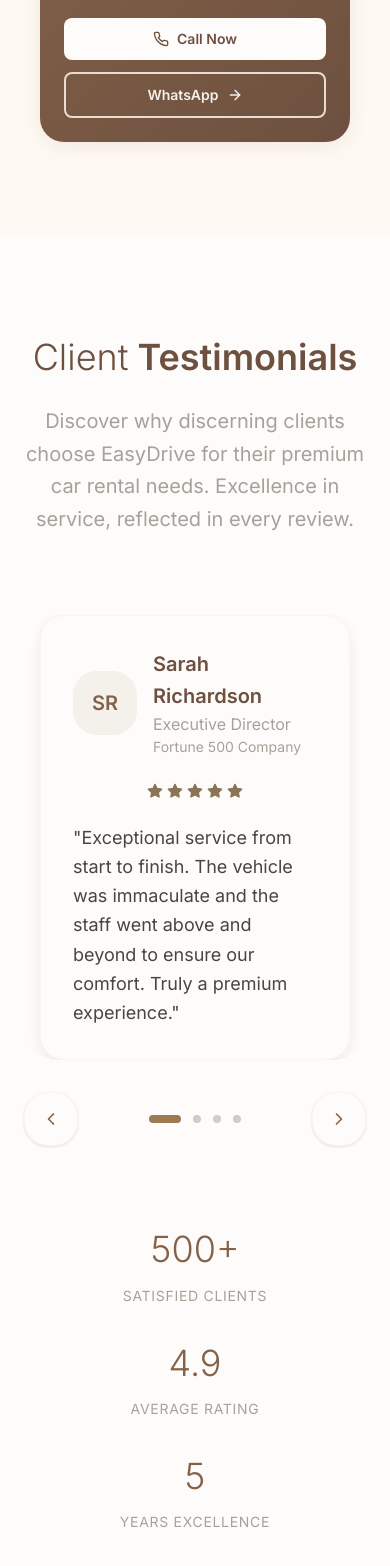
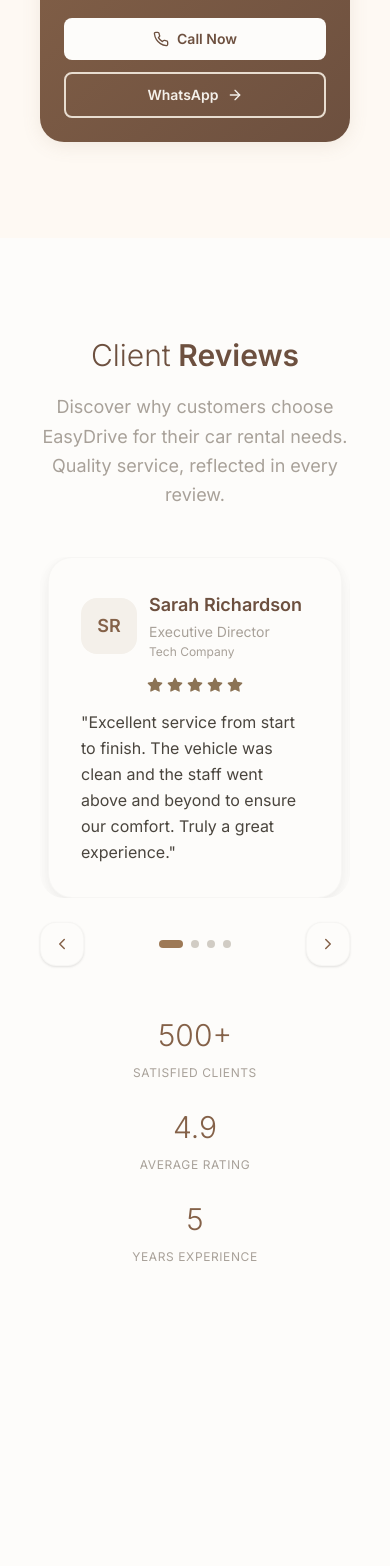
Before and after one commit to Indrojeet-nayek-work/EasyDriver, a React (Vite) app: page / in a window 390 px wide. Shown: the part 5302-6868 px from the top of the page. After the commit the page ends 6664 px from the top, so only its background shows below. Built offline with nearby package versions, Linux system fonts and the light colour scheme.

Commit message:
Update Testimonials with mobile responsiveness and remove premium terminology
cgen-ad7d993ff3c24acf8cd4aa8ca79fb8f1

```diff
--- a/src/components/Testimonials.jsx
+++ b/src/components/Testimonials.jsx
@@ -11,9 +11,9 @@ const Testimonials = () => {
       initials: "SR",
       rating: 5,
       review:
-        "Exceptional service from start to finish. The vehicle was immaculate and the staff went above and beyond to ensure our comfort. Truly a premium experience.",
+        "Excellent service from start to finish. The vehicle was clean and the staff went above and beyond to ensure our comfort. Truly a great experience.",
       position: "Executive Director",
-      company: "Fortune 500 Company",
+      company: "Tech Company",
     },
     {
       id: 2,
@@ -21,9 +21,9 @@ const Testimonials = () => {
       initials: "MC",
       rating: 5,
       review:
-        "Outstanding attention to detail and personalized service. The booking process was seamless and the vehicle exceeded our expectations for our special occasion.",
+        "Outstanding attention to detail and personalized service. The booking process was seamless and the vehicle exceeded our expectations for our trip.",
       position: "Entrepreneur",
-      company: "Tech Startup",
+      company: "Startup",
     },
     {
       id: 3,
@@ -31,9 +31,9 @@ const Testimonials = () => {
       initials: "ER",
       rating: 5,
       review:
-        "Professional, reliable, and luxurious. EasyDrive delivered exactly what they promised. The customer service team was incredibly helpful and responsive.",
+        "Professional, reliable, and affordable. EasyDrive delivered exactly what they promised. The customer service team was incredibly helpful and responsive.",
       position: "Marketing Director",
-      company: "Global Agency",
+      company: "Digital Agency",
     },
     {
       id: 4,
@@ -42,8 +42,8 @@ const Testimonials = () => {
       rating: 5,
       review:
         "Consistently excellent service with transparent pricing. The quality of vehicles and level of service sets them apart from other rental companies.",
-      position: "Investment Manager",
-      company: "Private Equity",
+      position: "Manager",
+      company: "Local Business",
     },
   ];
 
@@ -80,7 +80,7 @@ const Testimonials = () => {
         className={`${
           index < rating
             ? "text-accent-warm-brown fill-current"
-            : "text-neutral-warm-grey"
+            : "text-neutral-warm-grey dark:text-neutral-medium-grey"
         }`}
       />
     ));
@@ -89,37 +89,40 @@ const Testimonials = () => {
   return (
     <section
       id="testimonials"
-      className="section-padding bg-neutral-warm-white"
+      className="section-padding bg-neutral-warm-white dark:bg-neutral-charcoal"
     >
-      <div className="container">
-        <div className="text-center mb-20 space-y-6">
-          <h2 className="text-4xl lg:text-5xl font-light text-primary-800">
+      <div className="container px-4 sm:px-6 lg:px-8">
+        <div className="text-center mb-12 sm:mb-20 space-y-4 sm:space-y-6">
+          <h2 className="text-3xl sm:text-4xl lg:text-5xl font-light text-primary-800 dark:text-primary-200">
             Client
-            <span className="font-semibold"> Testimonials</span>
+            <span className="font-semibold"> Reviews</span>
           </h2>
-          <p className="text-xl text-neutral-medium-grey max-w-3xl mx-auto leading-relaxed">
-            Discover why discerning clients choose EasyDrive for their premium
-            car rental needs. Excellence in service, reflected in every review.
+          <p className="text-lg sm:text-xl text-neutral-medium-grey dark:text-neutral-warm-grey max-w-3xl mx-auto leading-relaxed">
+            Discover why customers choose EasyDrive for their car rental needs.
+            Quality service, reflected in every review.
           </p>
         </div>
 
         <div className="relative max-w-5xl mx-auto">
           {/* Desktop view - show multiple testimonials */}
-          <div className="hidden md:grid md:grid-cols-2 lg:grid-cols-3 gap-8">
+          <div className="hidden md:grid md:grid-cols-2 lg:grid-cols-3 gap-6 lg:gap-8">
             {testimonials.slice(0, 3).map((testimonial) => (
-              <div key={testimonial.id} className="card-premium space-y-6">
-                <div className="flex items-center space-x-4">
-                  <div className="w-14 h-14 bg-primary-100 rounded-2xl flex items-center justify-center text-primary-700 font-semibold text-lg">
+              <div
+                key={testimonial.id}
+                className="card-premium dark:bg-neutral-deep-brown dark:border-neutral-medium-grey/30 space-y-4 sm:space-y-6"
+              >
+                <div className="flex items-center space-x-3 sm:space-x-4">
+                  <div className="w-12 sm:w-14 h-12 sm:h-14 bg-primary-100 dark:bg-primary-900/20 rounded-xl sm:rounded-2xl flex items-center justify-center text-primary-700 dark:text-primary-400 font-semibold text-base sm:text-lg">
                     {testimonial.initials}
                   </div>
                   <div className="flex-1">
-                    <h4 className="font-semibold text-lg text-primary-800">
+                    <h4 className="font-semibold text-base sm:text-lg text-primary-800 dark:text-primary-200">
                       {testimonial.name}
                     </h4>
-                    <p className="text-sm text-neutral-medium-grey">
+                    <p className="text-xs sm:text-sm text-neutral-medium-grey dark:text-neutral-warm-grey">
                       {testimonial.position}
                     </p>
-                    <p className="text-xs text-neutral-medium-grey">
+                    <p className="text-xs text-neutral-medium-grey dark:text-neutral-warm-grey">
                       {testimonial.company}
                     </p>
                   </div>
@@ -129,7 +132,7 @@ const Testimonials = () => {
                   {renderStars(testimonial.rating)}
                 </div>
 
-                <blockquote className="text-neutral-charcoal leading-relaxed">
+                <blockquote className="text-neutral-charcoal dark:text-neutral-beige leading-relaxed text-sm sm:text-base">
                   "{testimonial.review}"
                 </blockquote>
               </div>
@@ -138,7 +141,7 @@ const Testimonials = () => {
 
           {/* Mobile carousel view */}
           <div className="md:hidden">
-            <div className="overflow-hidden rounded-3xl">
+            <div className="overflow-hidden rounded-2xl sm:rounded-3xl">
               <div
                 className="flex transition-transform duration-700 ease-in-out"
                 style={{ transform: `translateX(-${currentIndex * 100}%)` }}
@@ -146,21 +149,21 @@ const Testimonials = () => {
                 {testimonials.map((testimonial) => (
                   <div
                     key={testimonial.id}
-                    className="w-full flex-shrink-0 px-4"
+                    className="w-full flex-shrink-0 px-2"
                   >
-                    <div className="card-premium space-y-6">
-                      <div className="flex items-center space-x-4">
-                        <div className="w-16 h-16 bg-primary-100 rounded-2xl flex items-center justify-center text-primary-700 font-semibold text-xl">
+                    <div className="card-premium dark:bg-neutral-deep-brown dark:border-neutral-medium-grey/30 space-y-4 sm:space-y-6">
+                      <div className="flex items-center space-x-3 sm:space-x-4">
+                        <div className="w-14 sm:w-16 h-14 sm:h-16 bg-primary-100 dark:bg-primary-900/20 rounded-xl sm:rounded-2xl flex items-center justify-center text-primary-700 dark:text-primary-400 font-semibold text-lg sm:text-xl">
                           {testimonial.initials}
                         </div>
                         <div className="flex-1">
-                          <h4 className="font-semibold text-xl text-primary-800">
+                          <h4 className="font-semibold text-lg sm:text-xl text-primary-800 dark:text-primary-200">
                             {testimonial.name}
                           </h4>
-                          <p className="text-neutral-medium-grey">
+                          <p className="text-sm sm:text-base text-neutral-medium-grey dark:text-neutral-warm-grey">
                             {testimonial.position}
                           </p>
-                          <p className="text-sm text-neutral-medium-grey">
+                          <p className="text-xs sm:text-sm text-neutral-medium-grey dark:text-neutral-warm-grey">
                             {testimonial.company}
                           </p>
                         </div>
@@ -170,7 +173,7 @@ const Testimonials = () => {
                         {renderStars(testimonial.rating)}
                       </div>
 
-                      <blockquote className="text-neutral-charcoal leading-relaxed text-lg">
+                      <blockquote className="text-neutral-charcoal dark:text-neutral-beige leading-relaxed text-base sm:text-lg">
                         "{testimonial.review}"
                       </blockquote>
                     </div>
@@ -180,24 +183,27 @@ const Testimonials = () => {
             </div>
 
             {/* Mobile navigation */}
-            <div className="flex justify-between items-center mt-8">
+            <div className="flex justify-between items-center mt-6 sm:mt-8">
               <button
                 onClick={prevTestimonial}
-                className="bg-neutral-warm-white p-4 rounded-2xl shadow-gentle hover:shadow-soft transition-all duration-300 border border-neutral-muted-grey/30"
+                className="bg-neutral-warm-white dark:bg-neutral-deep-brown p-3 sm:p-4 rounded-xl sm:rounded-2xl shadow-gentle hover:shadow-soft transition-all duration-300 border border-neutral-muted-grey/30 dark:border-neutral-medium-grey/30"
                 aria-label="Previous testimonial"
               >
-                <FiChevronLeft size={20} className="text-primary-700" />
+                <FiChevronLeft
+                  size={18}
+                  className="text-primary-700 dark:text-primary-400"
+                />
               </button>
 
-              <div className="flex space-x-3">
+              <div className="flex space-x-2 sm:space-x-3">
                 {testimonials.map((_, index) => (
                   <button
                     key={index}
                     onClick={() => goToTestimonial(index)}
                     className={`h-2 rounded-full transition-all duration-300 ${
                       index === currentIndex
-                        ? "w-8 bg-primary-600"
-                        : "w-2 bg-neutral-warm-grey hover:bg-primary-400"
+                        ? "w-6 sm:w-8 bg-primary-600 dark:bg-primary-400"
+                        : "w-2 bg-neutral-warm-grey dark:bg-neutral-medium-grey hover:bg-primary-400 dark:hover:bg-primary-500"
                     }`}
                     aria-label={`Go to testimonial ${index + 1}`}
                   />
@@ -206,33 +212,42 @@ const Testimonials = () => {
 
               <button
                 onClick={nextTestimonial}
-                className="bg-neutral-warm-white p-4 rounded-2xl shadow-gentle hover:shadow-soft transition-all duration-300 border border-neutral-muted-grey/30"
+                className="bg-neutral-warm-white dark:bg-neutral-deep-brown p-3 sm:p-4 rounded-xl sm:rounded-2xl shadow-gentle hover:shadow-soft transition-all duration-300 border border-neutral-muted-grey/30 dark:border-neutral-medium-grey/30"
                 aria-label="Next testimonial"
               >
-                <FiChevronRight size={20} className="text-primary-700" />
+                <FiChevronRight
+                  size={18}
+                  className="text-primary-700 dark:text-primary-400"
+                />
               </button>
             </div>
           </div>
         </div>
 
         {/* Trust indicators */}
-        <div className="mt-20 grid grid-cols-1 sm:grid-cols-3 gap-8 max-w-4xl mx-auto">
-          <div className="text-center space-y-3">
-            <div className="text-4xl font-light text-primary-700">500+</div>
-            <div className="text-sm text-neutral-medium-grey uppercase tracking-wider">
+        <div className="mt-12 sm:mt-20 grid grid-cols-1 sm:grid-cols-3 gap-6 sm:gap-8 max-w-4xl mx-auto">
+          <div className="text-center space-y-2 sm:space-y-3">
+            <div className="text-3xl sm:text-4xl font-light text-primary-700 dark:text-primary-400">
+              500+
+            </div>
+            <div className="text-xs sm:text-sm text-neutral-medium-grey dark:text-neutral-warm-grey uppercase tracking-wider">
               Satisfied Clients
             </div>
           </div>
-          <div className="text-center space-y-3">
-            <div className="text-4xl font-light text-primary-700">4.9</div>
-            <div className="text-sm text-neutral-medium-grey uppercase tracking-wider">
+          <div className="text-center space-y-2 sm:space-y-3">
+            <div className="text-3xl sm:text-4xl font-light text-primary-700 dark:text-primary-400">
+              4.9
+            </div>
+            <div className="text-xs sm:text-sm text-neutral-medium-grey dark:text-neutral-warm-grey uppercase tracking-wider">
               Average Rating
             </div>
           </div>
-          <div className="text-center space-y-3">
-            <div className="text-4xl font-light text-primary-700">5</div>
-            <div className="text-sm text-neutral-medium-grey uppercase tracking-wider">
-              Years Excellence
+          <div className="text-center space-y-2 sm:space-y-3">
+            <div className="text-3xl sm:text-4xl font-light text-primary-700 dark:text-primary-400">
+              5
+            </div>
+            <div className="text-xs sm:text-sm text-neutral-medium-grey dark:text-neutral-warm-grey uppercase tracking-wider">
+              Years Experience
             </div>
           </div>
         </div>
```
